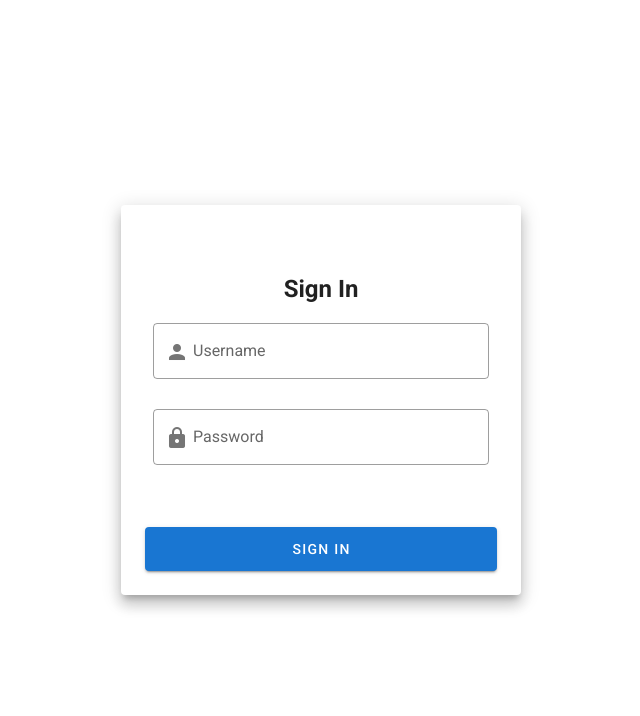
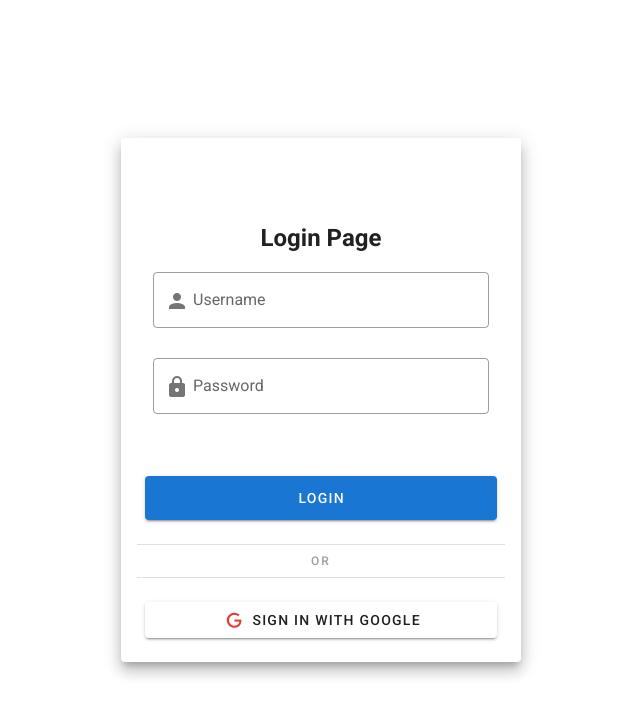
Before and after one commit to kikoman-ui/malig-qr-app, a Nuxt app: page /auth/signin in a window 1280 px wide. Shown: the top 716 px of the page, without its empty margins (319-959 px from the left). Built offline with nearby package versions, Linux system fonts and the light colour scheme.

Commit message:
commit mesage

```diff
--- a/nuxt.config.js
+++ b/nuxt.config.js
@@ -41,7 +41,12 @@ export default {
 
   // Modules: https://go.nuxtjs.dev/config-modules
   modules: [
+    '@nuxtjs/axios',
+    '@nuxtjs/auth-next'
   ],
+  auth: {
+    // Options
+  },
 
   // Vuetify module configuration: https://go.nuxtjs.dev/config-vuetify
   vuetify: {
--- a/package.json
+++ b/package.json
@@ -9,6 +9,8 @@
     "generate": "nuxt generate"
   },
   "dependencies": {
+    "@nuxtjs/auth-next": "5.0.0-1667386184.dfbbb54",
+    "@nuxtjs/axios": "^5.13.6",
     "core-js": "^3.25.3",
     "nuxt": "^2.15.8",
     "vue": "^2.7.10",
--- a/pages/auth/signin.vue
+++ b/pages/auth/signin.vue
@@ -1,22 +1,31 @@
 <template>
     <div class="d-flex align-center justify-center fill-height">
       <v-card width="400" elevation="10" class="pa-4">
+
+
+      <div class="d-flex justify-center mb-4">
         <v-img
         src="/logo.png"
         height="50"
         width="50"
-        >
-        </v-img>
-        <h2 class="text-center ">Sign In</h2>
+        contain
+        ></v-img>
+      </div>
+
+
+        <h2 class="text-center ">Login Page</h2>
         <v-card-text>
           <v-form>
             <v-text-field
+              v-model="username"
               outlined
               label="Username"
               type="text"
               prepend-inner-icon="mdi-account"
             ></v-text-field>
+
             <v-text-field
+              v-model="password"
               outlined
               label="Password"
               type="password"
@@ -24,15 +33,67 @@
             ></v-text-field>
           </v-form>
         </v-card-text>
+
         <v-card-actions class="pt-4">
-          <v-btn color="primary" block large>Sign In</v-btn>
+          <v-btn color="primary" block large @click="handleLogin">Login</v-btn>
         </v-card-actions>
+
+        <!-- Divider -->
+      <div class="text-center my-4">
+        <v-divider></v-divider>
+        <span class="overline grey--text">OR</span>
+        <v-divider></v-divider>
+      </div>
+
+      <!-- Google Sign-In Button -->
+      <v-card-actions>
+        <v-btn
+          block
+          color="white"
+          class="google-btn"
+          elevation="2"
+        >
+          <v-icon left color="red darken-1">mdi-google</v-icon>
+          Sign in with Google
+        </v-btn>
+      </v-card-actions>
+
       </v-card>
+
+      <!-- Snackbar -->
+       <v-snackbar
+       v-model="snackbar"
+       :color="snackbarColor"
+       timeout="3000"
+       top
+       >
+      {{ snackbarText }}
+       </v-snackbar>
+
     </div>
   </template>
 
 <script>
 export default {
-    layout: "auth"
+    layout: "auth",
+    data() {
+      return{
+        username: '',
+        password: '',
+        snackbar: false,
+        snackbarText: '',
+        snackbarColor: 'error'
+      };
+    },
+    methods: {
+      handleLogin() {
+        if (!this.username || !this.password){
+          this.snackbarText = 'Please fill in all fields.';
+          this.snackbarColor = "error";
+          this.snackbar = true;
+          return;
+        }
+      }
+    }
 }
 </script>
```
Also changed, not shown: store/index.js (added), 1 other file (tests, documents, lock files or other folders).
